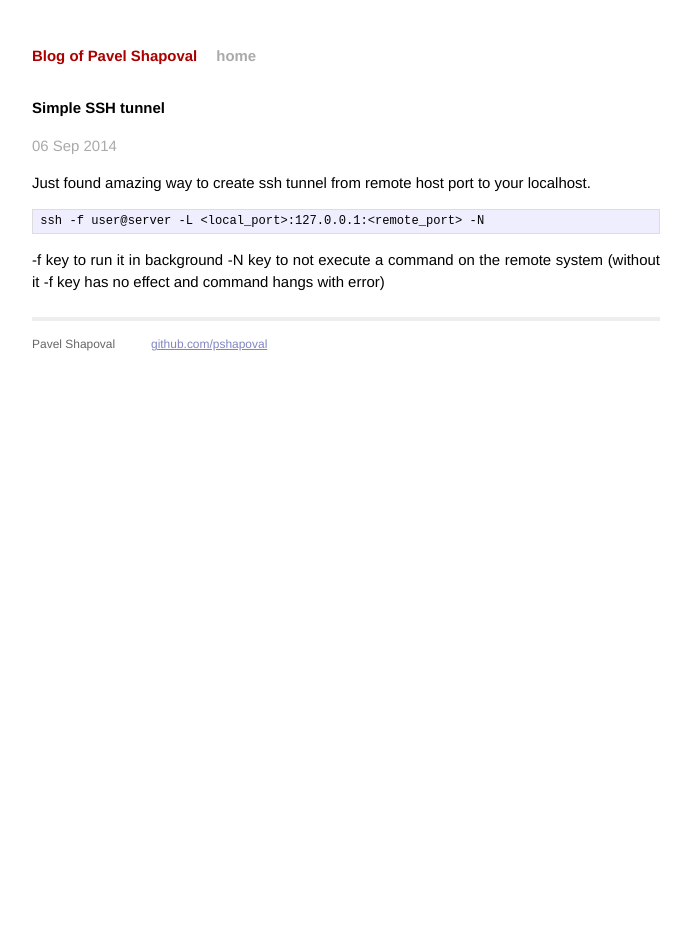
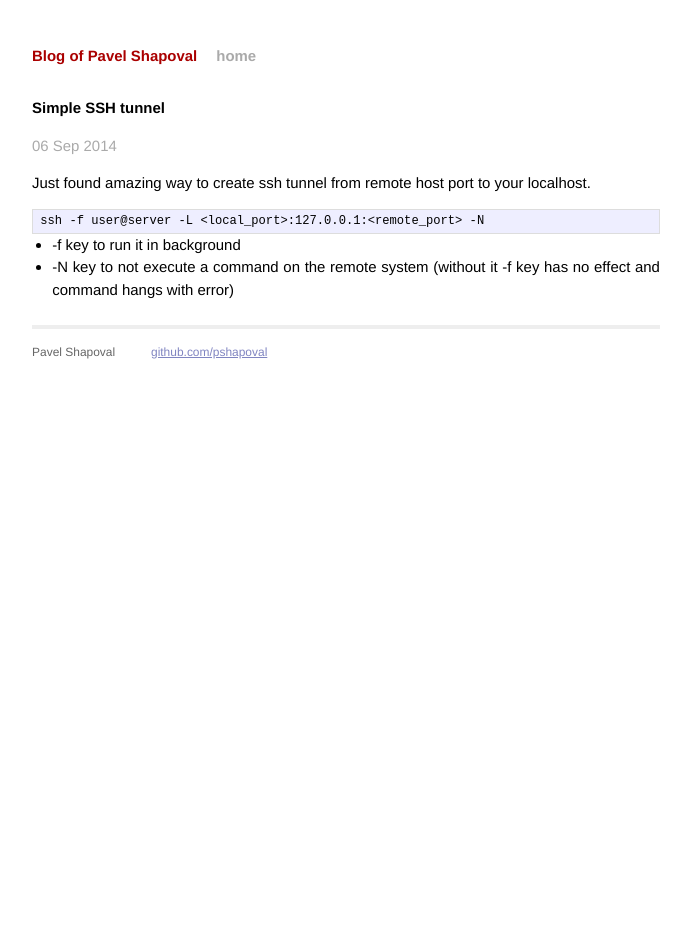
Before and after one commit to pshapoval/pshapoval.github.io, a Jekyll site: the page built from _posts/2014-09-06-ssh-tunnel.markdown, in a window 1280 px wide. Shown: the whole page, without its empty margins (294-985 px from the left). Built offline with Jekyll 4.4.1, drawn with Linux system fonts in a browser that asks for light colours.

````diff
--- a/_posts/2014-09-06-ssh-tunnel.markdown
+++ b/_posts/2014-09-06-ssh-tunnel.markdown
@@ -11,5 +11,5 @@ Just found amazing way to create ssh tunnel from remote host port to your localh
 ssh -f user@server -L <local_port>:127.0.0.1:<remote_port> -N
 ```
 
--f key to run it in background
--N key to not execute a command on the remote system (without it -f key has no effect and command hangs with error)
+* -f key to run it in background
+* -N key to not execute a command on the remote system (without it -f key has no effect and command hangs with error)
````
